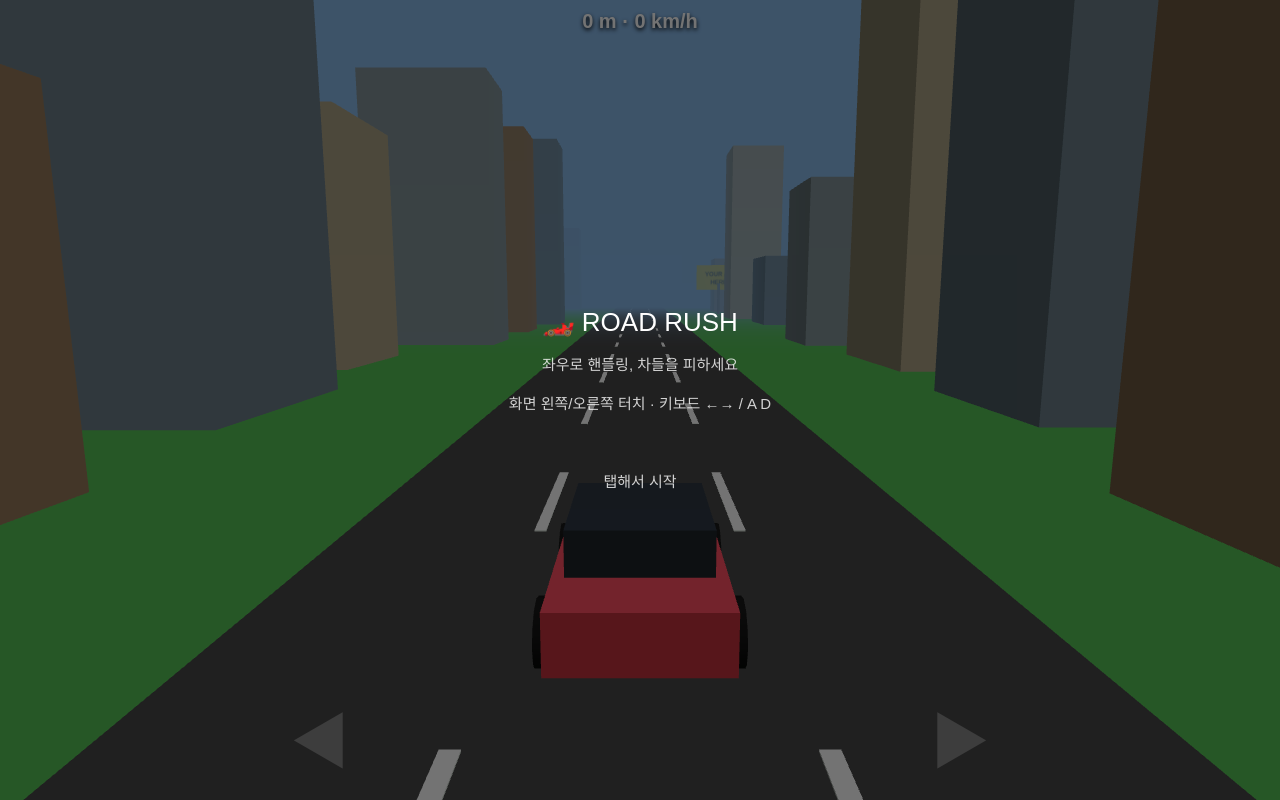
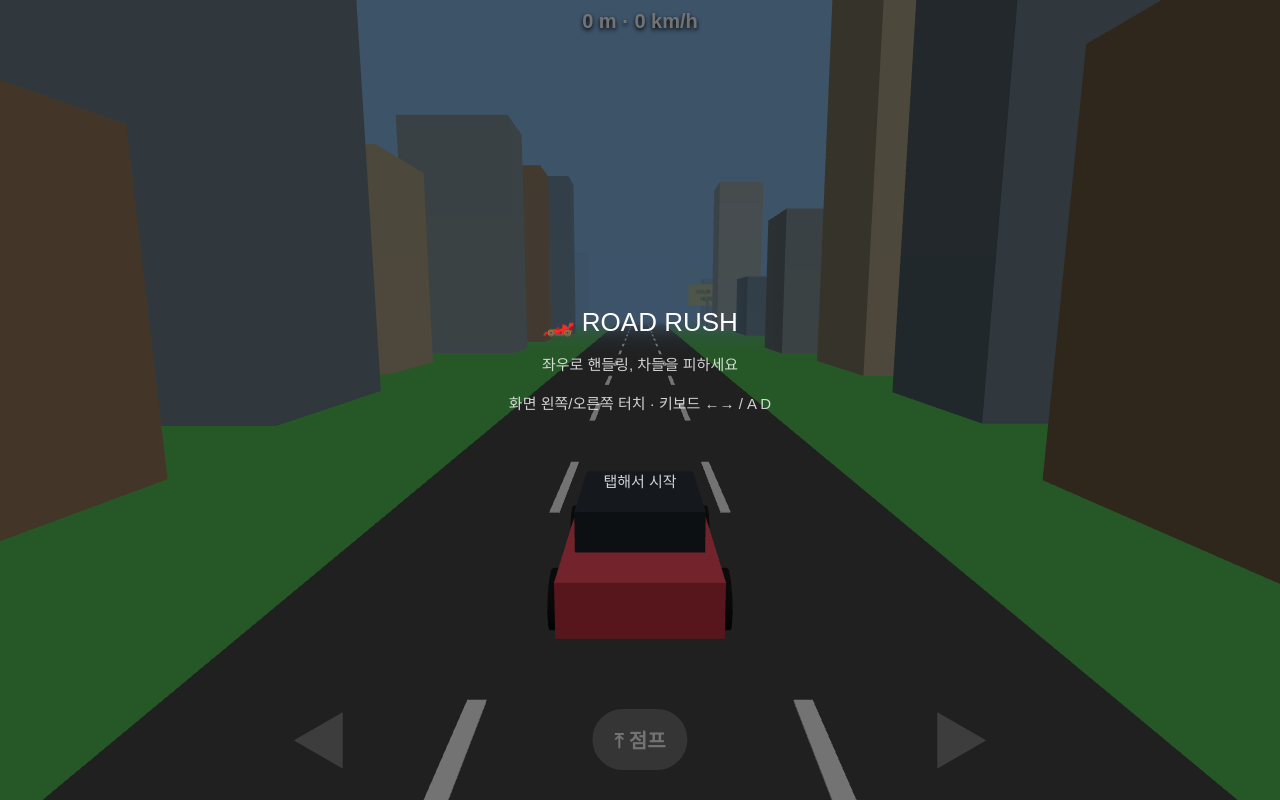
Before and after one commit to seoh73468-crypto/car-game, a plain HTML site: page index.html in a window 1280 px wide. Drawn offline with nearby package versions, Linux system fonts and the light colour scheme; animation ran at ten frames a second.

Commit message:
jump, explosion, smoother

```diff
--- a/index.html
+++ b/index.html
@@ -8,11 +8,11 @@ html,body{margin:0;height:100%;overflow:hidden;background:#111;font-family:sans-
 #msg{z-index:10;position:fixed;inset:0;display:flex;flex-direction:column;align-items:center;justify-content:center;color:#fff;background:rgba(0,0,0,.55);font-size:26px;text-align:center;line-height:1.5}
 #msg small{font-size:15px;opacity:.8}
 .z{position:fixed;bottom:0;width:50%;height:45%;display:flex;align-items:flex-end;justify-content:center;color:rgba(255,255,255,.35);font-size:60px;padding-bottom:20px;box-sizing:border-box}
+#J{position:fixed;bottom:30px;left:50%;transform:translateX(-50%);z-index:5;padding:16px 22px;border-radius:40px;background:rgba(255,255,255,.25);color:#fff;font-size:20px;font-weight:700}
 </style></head><body>
 <div id="hud">0 m · 0 km/h</div>
 <div id="msg"><div>🏎️ ROAD RUSH<br><small>좌우로 핸들링, 차들을 피하세요<br>화면 왼쪽/오른쪽 터치 · 키보드 ←→ / A D<br><br>탭해서 시작</small></div></div>
-<div class="z" id="L" style="left:0">◀</div><div class="z" id="R" style="right:0">▶</div>
-<script>onerror=(m)=>{document.getElementById("msg").innerHTML="오류: "+m}</script>
+<div id="J">⤒ 점프</div><div class="z" id="L" style="left:0">◀</div><div class="z" id="R" style="right:0">▶</div>
 <script src="https://cdnjs.cloudflare.com/ajax/libs/three.js/r128/three.min.js"></script>
 <script>
 const hud=document.getElementById('hud'),msg=document.getElementById('msg');
@@ -42,34 +42,37 @@ for(const x of[-1,1])for(const z of[-1.3,1.3]){const w=new THREE.Mesh(new THREE.
 const player=mkCar(0xe63946);scene.add(player);
 let traffic=[];
 // state
-let run=false,speed=0,dist=0,x=0,steer=0,key=0,touch=0,spawnT=0,best=0;
+let jy=0,vy=0,parts=[],run=false,speed=0,dist=0,x=0,steer=0,key=0,touch=0,spawnT=0,best=0;
 try{best=+localStorage.getItem('rr_best')||0}catch(e){}
-function reset(){traffic.forEach(c=>scene.remove(c));traffic=[];speed=22;dist=0;x=0;spawnT=0;run=true;msg.style.display='none'}
-function over(){run=false;const s=Math.floor(dist);if(s>best){best=s;try{localStorage.setItem('rr_best',s)}catch(e){}}
- msg.innerHTML='<div>💥 충돌!<br>'+s+' m<br><small>최고 기록 '+best+' m<br><br>탭해서 다시 시작</small></div>';msg.style.display='flex'}
+function reset(){traffic.forEach(c=>scene.remove(c));traffic=[];player.visible=true;jy=0;vy=0;speed=22;dist=0;x=0;spawnT=0;run=true;msg.style.display='none'}
+function boom(){for(let i=0;i<45;i++){const m=box(.5,.5,.5,[0xff5500,0xffaa00,0xffdd33,0x444444][i%4]);m.position.set(x,1+jy,0);m.userData.v=new THREE.Vector3((Math.random()-.5)*14,Math.random()*12+3,(Math.random()-.5)*14);m.userData.l=1.2;scene.add(m);parts.push(m)}}
+function jump(){if(run&&jy===0){vy=11;jy=.001}}
+function over(){run=false;player.visible=false;boom();const s=Math.floor(dist);if(s>best){best=s;try{localStorage.setItem('rr_best',s)}catch(e){}}
+ setTimeout(()=>{msg.innerHTML='<div>💥 충돌!<br>'+s+' m<br><small>최고 기록 '+best+' m<br><br>탭해서 다시 시작</small></div>';msg.style.display='flex'},900)}
 msg.addEventListener('pointerdown',()=>{if(!run)reset()});
 // input
-addEventListener('keydown',e=>{if(['ArrowLeft','a','A'].includes(e.key))key=-1;if(['ArrowRight','d','D'].includes(e.key))key=1;if(!run&&e.key==='Enter')reset()});
+addEventListener('keydown',e=>{if(['ArrowLeft','a','A'].includes(e.key))key=-1;if(['ArrowRight','d','D'].includes(e.key))key=1;if(!run&&e.key==='Enter')reset();if([' ','ArrowUp','w','W'].includes(e.key))jump()});
 addEventListener('keyup',()=>key=0);
+document.getElementById('J').addEventListener('pointerdown',jump);
 for(const[id,v]of[['L',-1],['R',1]]){const el=document.getElementById(id);el.addEventListener('pointerdown',()=>touch=v);el.addEventListener('pointerup',()=>touch=0);el.addEventListener('pointerleave',()=>touch=0)}
 // loop
 let last=performance.now();
 function loop(now){requestAnimationFrame(loop);const dt=Math.min((now-last)/1000,.05);last=now;
  if(run){
-  speed=Math.min(70,speed+dt*1.2);dist+=speed*dt;
+  speed=Math.min(40,speed+dt*.5);if(jy>0||vy>0){vy-=28*dt;jy=Math.max(0,jy+vy*dt);if(jy===0)vy=0}dist+=speed*dt;
   const want=key||touch;steer+=(want-steer)*Math.min(1,dt*8);
   x=Math.max(-4,Math.min(4,x+steer*dt*9));
   spawnT-=dt;if(spawnT<=0){spawnT=Math.max(.45,1.3-dist/1500);const c=mkCar(new THREE.Color().setHSL(Math.random(),.7,.5).getHex());c.position.set((Math.floor(Math.random()*3)-1)*3.4+(Math.random()-.5),0,-170);c.userData.v=10+Math.random()*8;scene.add(c);traffic.push(c)}
   for(let i=traffic.length-1;i>=0;i--){const c=traffic[i];c.position.z+=(speed-c.userData.v)*dt;
    if(c.position.z>15){scene.remove(c);traffic.splice(i,1);continue}
-   if(Math.abs(c.position.x-x)<1.9&&Math.abs(c.position.z)<4)over()}
+   if(run&&jy<1.6&&Math.abs(c.position.x-x)<1.9&&Math.abs(c.position.z)<4)over()}
  }
  const mv=run?speed:6;
  dashes.forEach(d=>{d.position.z+=mv*dt;if(d.position.z>10)d.position.z-=200});
  side.forEach(o=>{o.position.z+=mv*dt;if(o.position.z>20){o.position.z-=224}});
- player.position.x=x;player.rotation.y=-steer*.25;
+ player.position.x=x;player.position.y=jy;player.rotation.y=-steer*.25;
  cam.position.set(x*.6,4.2,9);cam.lookAt(x*.4,1,-12);
- cam.fov=65+(speed-22)*.35;cam.updateProjectionMatrix();
+for(let i=parts.length-1;i>=0;i--){const q=parts[i],u=q.userData;u.v.y-=25*dt;q.position.addScaledVector(u.v,dt);q.rotation.x+=dt*6;u.l-=dt;if(u.l<=0){scene.remove(q);parts.splice(i,1)}}
  if(run)hud.textContent=Math.floor(dist)+' m · '+Math.floor(speed*3.6/1.6)+' km/h';
  ren.render(scene,cam)}
 requestAnimationFrame(loop);
```
